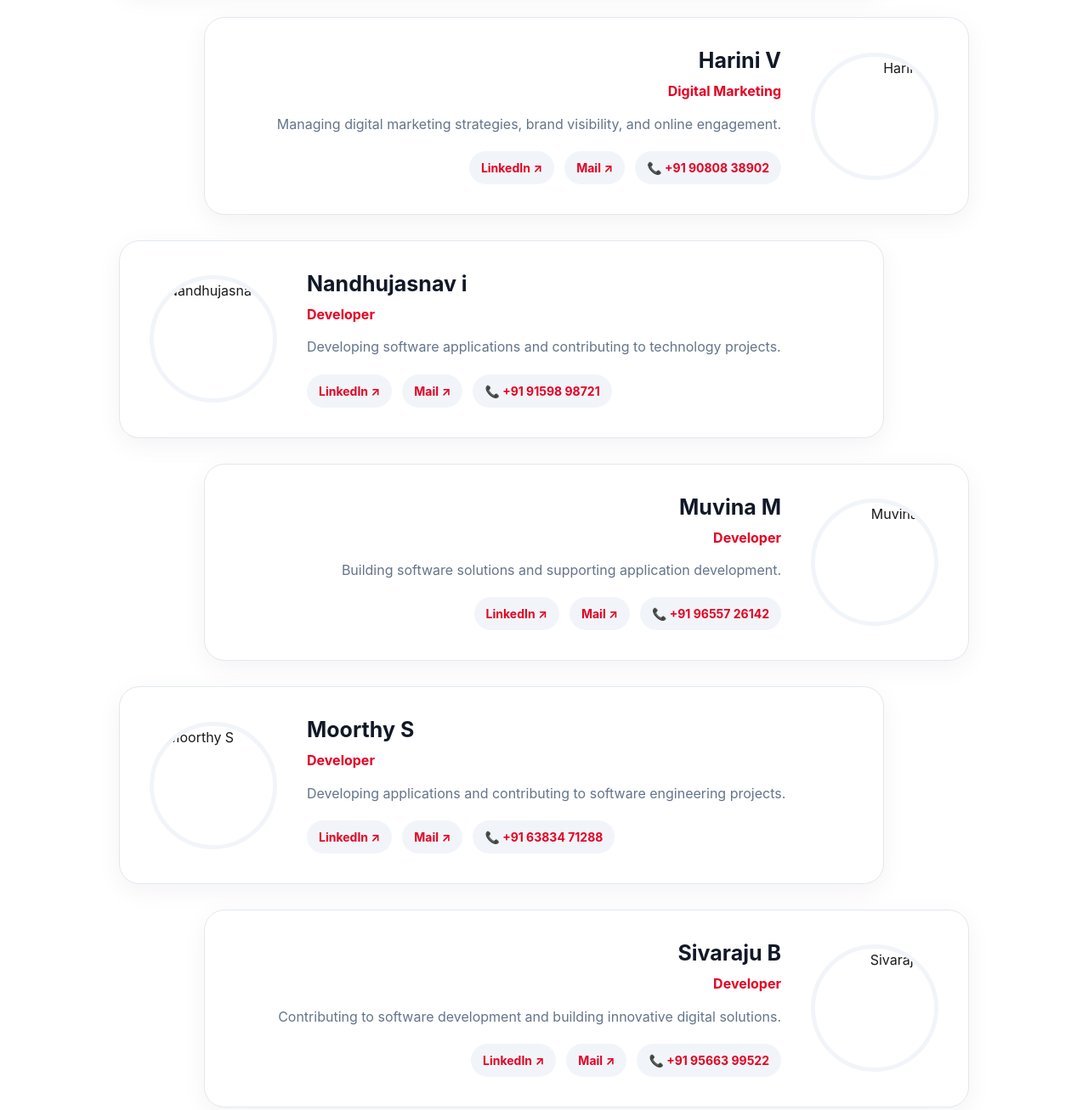
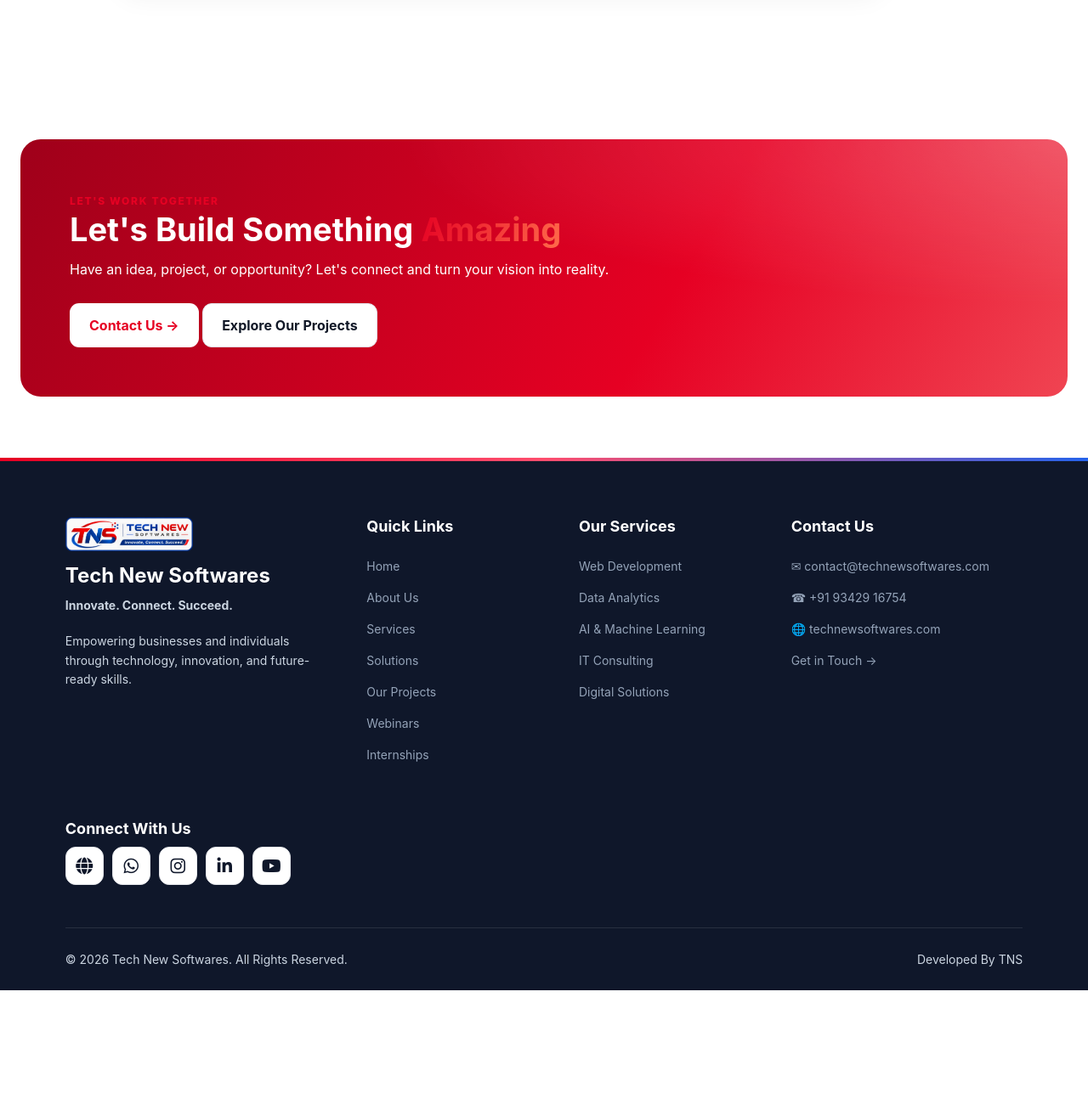
Before and after one commit to technewsoftwares/tech, a plain HTML site: page about.html in a window 1280 px wide. Shown: the part 7660-8967 px from the top of the page at 85% size. After the commit the page ends 8826 px from the top, so only its background shows below. Drawn offline with Linux system fonts and the light colour scheme.

Commit message:
this was updated by kabilan (changes : btn width , removed 5 profile)

```diff
--- a/about.html
+++ b/about.html
@@ -766,126 +766,6 @@
             </div>
 
 
-            <!-- PROFILE 6 -->
-            <div class="team-card right">
-
-                <img src="assets/harini.jpg" alt="Harini V">
-
-                <div class="team-info">
-                    <h3>Harini V</h3>
-                    <p class="team-role">Digital Marketing</p>
-
-                    <p>
-                        Managing digital marketing strategies,
-                        brand visibility, and online engagement.
-                    </p>
-
-                    <div class="team-links">
-                        <a href="#" class="team-social">LinkedIn ↗</a>
-                        <a href="mailto:harinisv2103@gmail.com" class="team-social">Mail ↗</a>
-                        <a href="tel:+919080838902" class="team-social">📞 +91 90808 38902</a>
-                    </div>
-                </div>
-
-            </div>
-
-
-            <!-- PROFILE 7 -->
-            <div class="team-card left">
-
-                <img src="assets/nandhu.jpg" alt="Nandhujasnav i">
-
-                <div class="team-info">
-                    <h3>Nandhujasnav i</h3>
-                    <p class="team-role">Developer</p>
-
-                    <p>
-                        Developing software applications
-                        and contributing to technology projects.
-                    </p>
-
-                    <div class="team-links">
-                        <a href="#" class="team-social">LinkedIn ↗</a>
-                        <a href="mailto:jayaramjndhujasnav i@gmail.com" class="team-social">Mail ↗</a>
-                        <a href="tel:+919159898721" class="team-social">📞 +91 91598 98721</a>
-                    </div>
-                </div>
-
-            </div>
-
-
-            <!-- PROFILE 8 -->
-            <div class="team-card right">
-
-                <img src="assets/muvina.jpg" alt="Muvina M">
-
-                <div class="team-info">
-                    <h3>Muvina M</h3>
-                    <p class="team-role">Developer</p>
-
-                    <p>
-                        Building software solutions
-                        and supporting application development.
-                    </p>
-
-                    <div class="team-links">
-                        <a href="#" class="team-social">LinkedIn ↗</a>
-                        <a href="mailto:mmuvina71@gmail.com" class="team-social">Mail ↗</a>
-                        <a href="tel:+919655726142" class="team-social">📞 +91 96557 26142</a>
-                    </div>
-                </div>
-
-            </div>
-
-
-            <!-- PROFILE 9 -->
-            <div class="team-card left">
-
-                <img src="assets/moorthy.jpg" alt="Moorthy S">
-
-                <div class="team-info">
-                    <h3>Moorthy S</h3>
-                    <p class="team-role">Developer</p>
-
-                    <p>
-                        Developing applications and contributing
-                        to software engineering projects.
-                    </p>
-
-                    <div class="team-links">
-                        <a href="#" class="team-social">LinkedIn ↗</a>
-                        <a href="mailto:moorthys011@gmail.com" class="team-social">Mail ↗</a>
-                        <a href="tel:+916383471288" class="team-social">📞 +91 63834 71288</a>
-                    </div>
-                </div>
-
-            </div>
-
-
-            <!-- PROFILE 10 -->
-            <div class="team-card right">
-
-                <img src="assets/sivaraju.jpg" alt="Sivaraju B">
-
-                <div class="team-info">
-                    <h3>Sivaraju B</h3>
-                    <p class="team-role">Developer</p>
-
-                    <p>
-                        Contributing to software development
-                        and building innovative digital solutions.
-                    </p>
-
-                    <div class="team-links">
-                        <a href="#" class="team-social">LinkedIn ↗</a>
-                        <a href="mailto:bsivaraju38@gmail.com" class="team-social">Mail ↗</a>
-                        <a href="tel:+919566399522" class="team-social">📞 +91 95663 99522</a>
-                    </div>
-                </div>
-
-            </div>
-
-
         </div>
 
     </section>
@@ -908,7 +788,7 @@
                 Have an idea, project, or opportunity?
                 Let's connect and turn your vision
                 into reality.
-            </p>
+            </p><br>
 
             <div class="cta-buttons">
 
--- a/css/about.css
+++ b/css/about.css
@@ -501,5 +501,17 @@
         font-size: 12px;
         padding: 7px 10px;
     }
+    /* CTA BUTTONS - MOBILE */
+    .cta-buttons {
+        display: flex;
+        flex-direction: column;
+        align-items: flex-start;
+        gap: 14px;
+    }
+
+    .cta-buttons .btn-primary,
+    .cta-buttons .btn-secondary {
+        margin: 0;
+    }
 
 }
```
Also changed, not shown: css/home.css (line endings or trailing spaces), css/style.css (line endings or trailing spaces).
